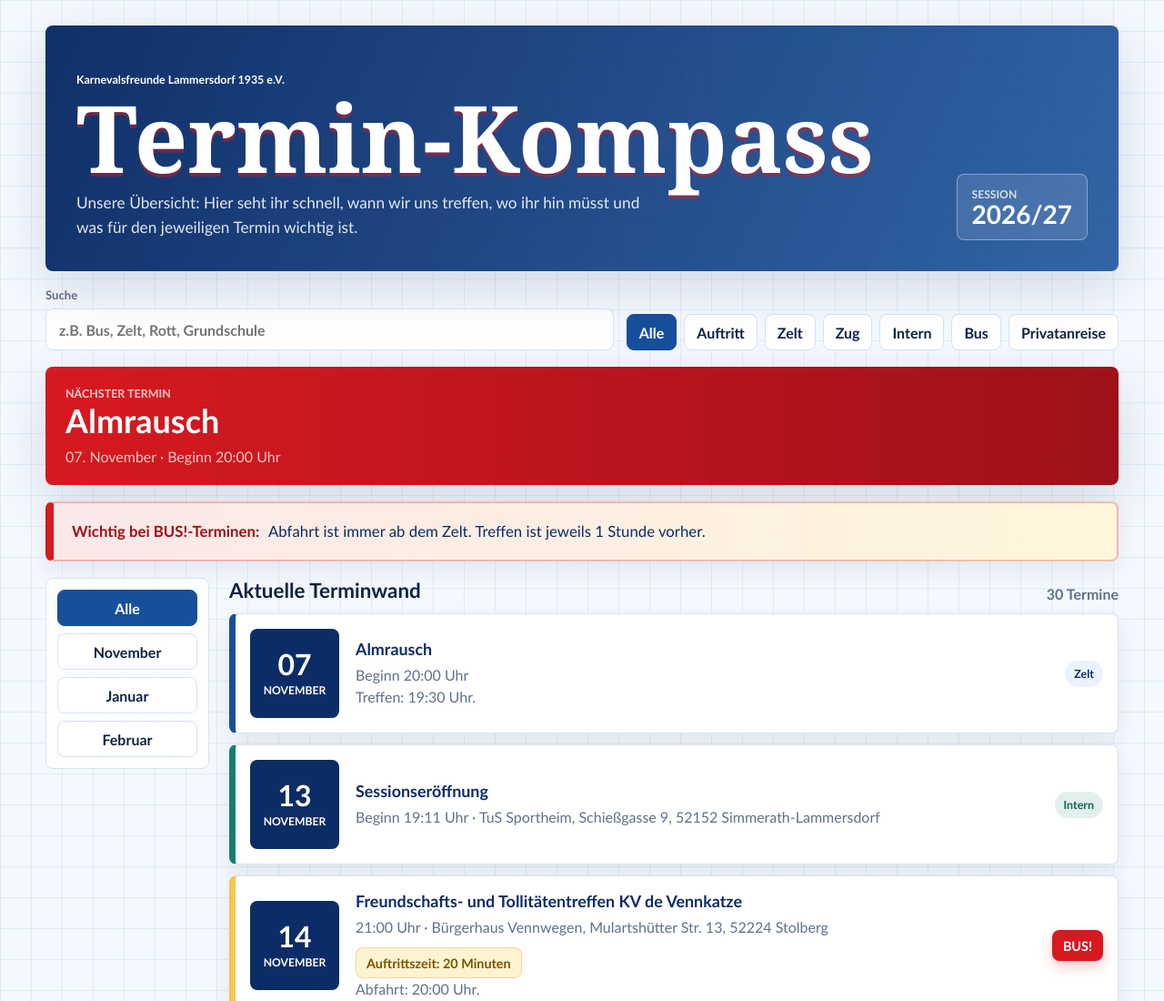
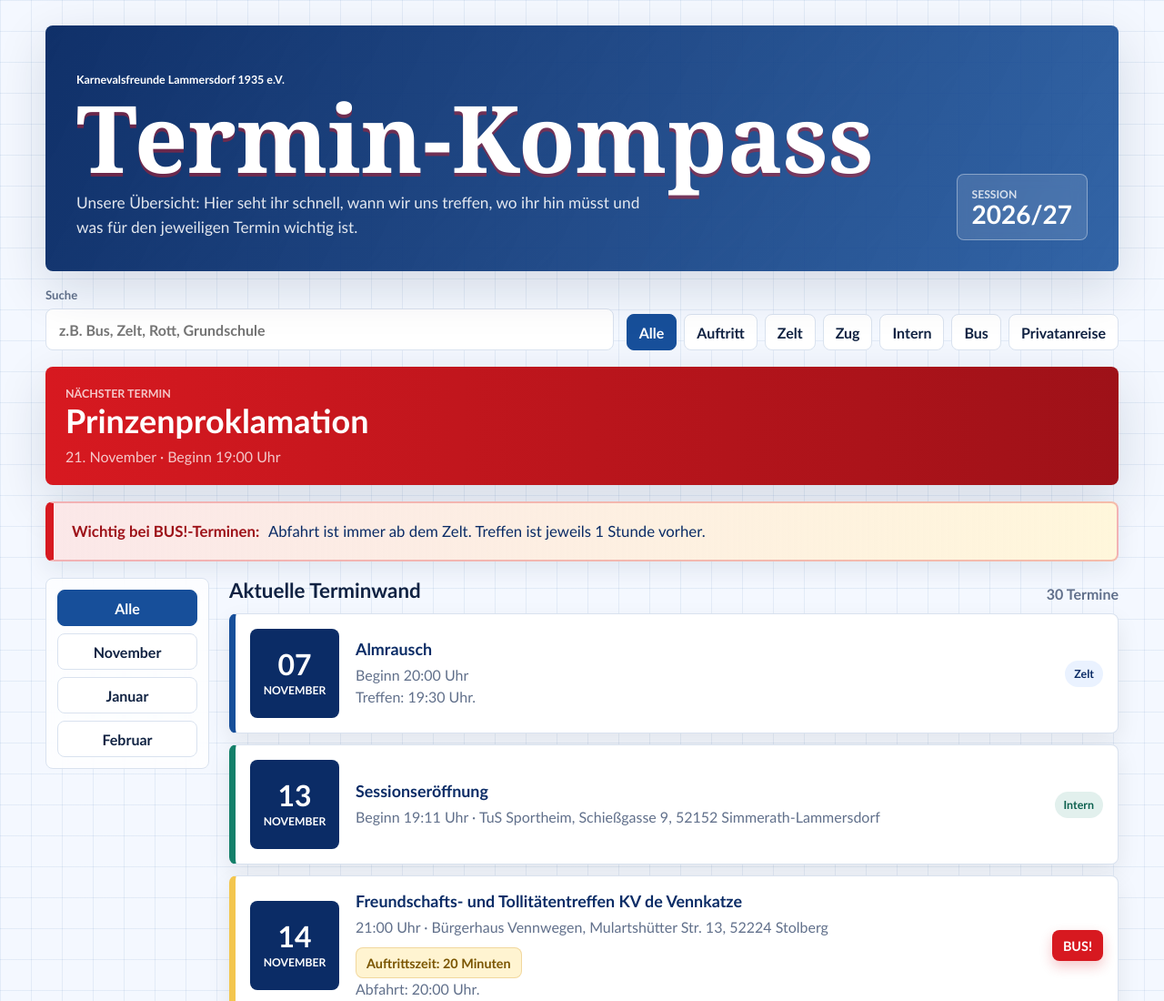
Before and after one commit to YvRo81/termin-kompass, a plain HTML site: page index.html in a window 1280 px wide. Shown: the top 1100 px of the page at 91% size. Drawn offline with Linux system fonts and the light colour scheme.

Commit message:
Add files via upload

```diff
--- a/app.js
+++ b/app.js
@@ -321,8 +321,25 @@ function getFilteredEvents() {
   });
 }
 
-function renderSpotlight() {
-  const nextEvent = events[0];
+function renderSpotlight(now = new Date()) {
+  const parts = new Intl.DateTimeFormat("en", {
+    timeZone: "Europe/Berlin",
+    year: "numeric",
+    month: "2-digit",
+    day: "2-digit",
+  }).formatToParts(now);
+  const part = (type) => parts.find((item) => item.type === type).value;
+  const today = `${part("year")}-${part("month")}-${part("day")}`;
+  const nextEvent = events
+    .filter((event) => event.date >= today)
+    .sort((a, b) => a.date.localeCompare(b.date))[0];
+
+  if (!nextEvent) {
+    spotlightTitle.textContent = "Keine weiteren Termine geplant";
+    spotlightMeta.textContent = "";
+    return;
+  }
+
   const date = formatDate(nextEvent.date);
 
   spotlightTitle.textContent = nextEvent.title;
--- a/index.html
+++ b/index.html
@@ -72,6 +72,6 @@
       </section>
     </main>
 
-    <script src="app.js?v=20261119-1"></script>
+    <script src="app.js?v=20261119-2"></script>
   </body>
 </html>
```
